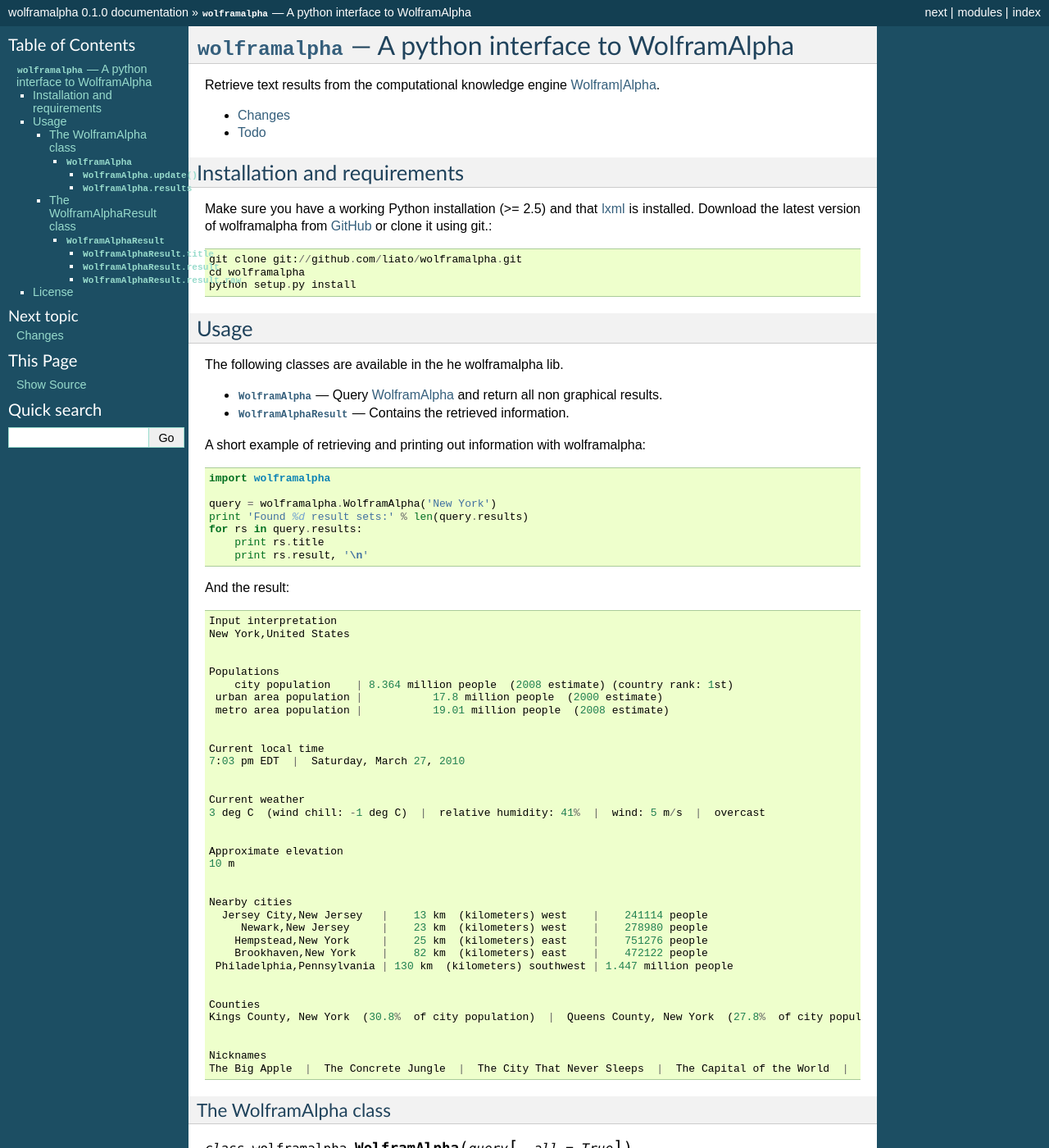
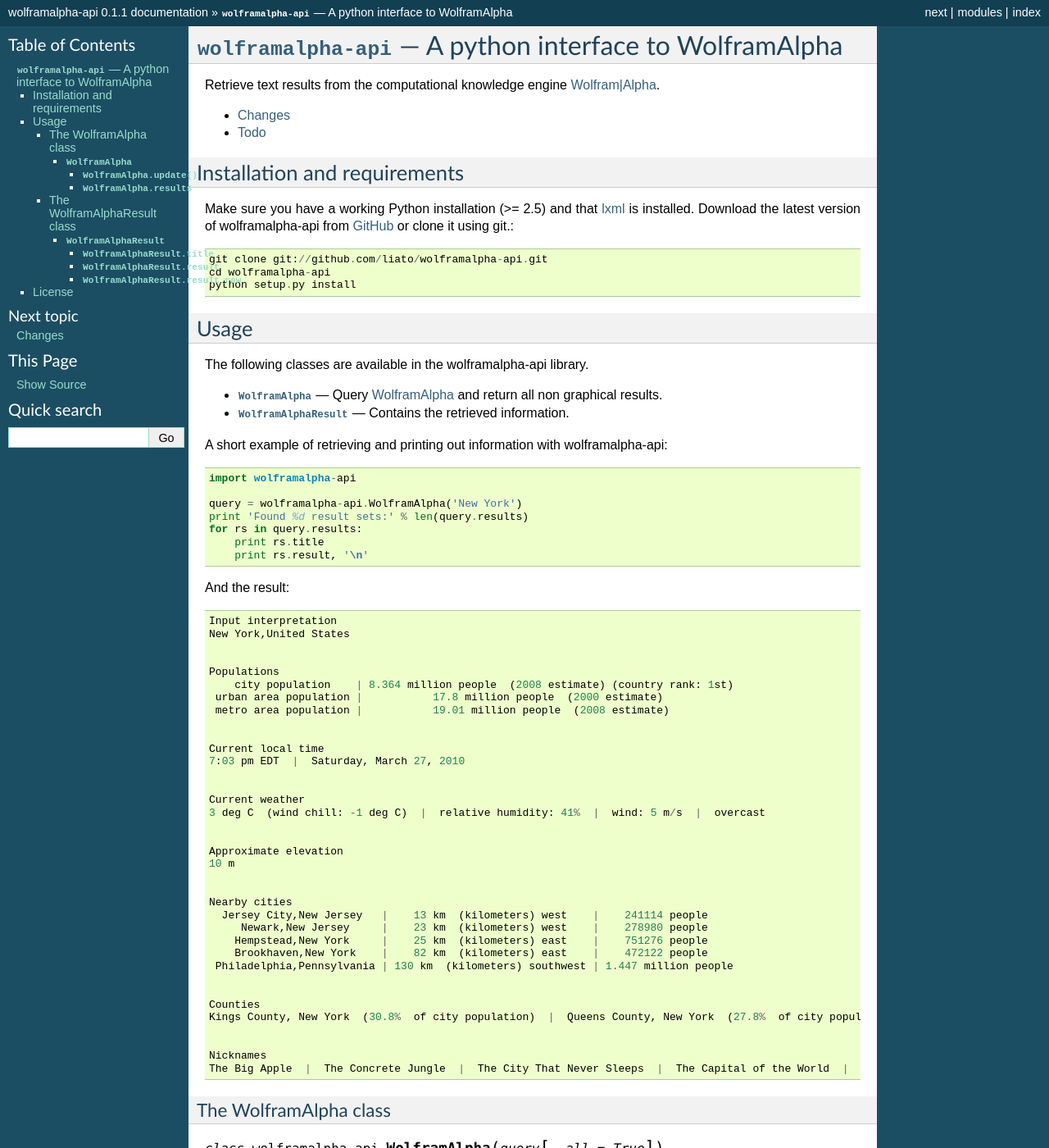
Before and after one commit to liato/wolframalpha, a Sphinx documentation site: the page built from docs/index.rst, in a window 1280 px wide and 1400 px high. Shown: the whole window at 82% size. Built offline with Sphinx 7.4.7, drawn with Linux system fonts in a browser that asks for light colours; some of the changed text lies outside the part shown.

Commit message:
Renamed the project ot wolframalpha-api.

```diff
--- a/docs/changes.rst
+++ b/docs/changes.rst
@@ -1,5 +1,10 @@
 Changes
 ============
+
+0.1.1
+-----
+
+* Renamed the project, it's now called wolframalpha-api.
 
 0.1.0
 -----
--- a/docs/conf.py
+++ b/docs/conf.py
@@ -37,7 +37,7 @@
 master_doc = 'index'
 
 # General information about the project.
-project = u'wolframalpha'
+project = u'wolframalpha-api'
 copyright = u'2010, liato'
 
 # The version info for the project you're documenting, acts as replacement for
@@ -47,7 +47,7 @@
 # The short X.Y version.
 version = '0.1'
 # The full version, including alpha/beta/rc tags.
-release = '0.1.0'
+release = '0.1.1'
 
 # The language for content autogenerated by Sphinx. Refer to documentation
 # for a list of supported languages.
@@ -158,7 +158,7 @@
 #html_file_suffix = ''
 
 # Output file base name for HTML help builder.
-htmlhelp_basename = 'wolframalphadoc'
+htmlhelp_basename = 'wolframalpha-apidoc'
 
 
 # -- Options for LaTeX output --------------------------------------------------
@@ -172,7 +172,7 @@
 # Grouping the document tree into LaTeX files. List of tuples
 # (source start file, target name, title, author, documentclass [howto/manual]).
 latex_documents = [
-  ('index', 'wolframalpha.tex', u'wolframalpha Documentation',
+  ('index', 'wolframalpha-api.tex', u'wolframalpha-api Documentation',
    u'liato', 'manual'),
 ]
 
--- a/docs/index.rst
+++ b/docs/index.rst
@@ -1,7 +1,7 @@
-:mod:`wolframalpha` --- A python interface to WolframAlpha
-==========================================================
+:mod:`wolframalpha-api` --- A python interface to WolframAlpha
+==============================================================
 
-..  module:: wolframalpha
+..  module:: wolframalpha-api
     :synopsis: A python interface to WolframAlpha.
 
 
@@ -19,28 +19,28 @@
 
 Make sure you have a working Python installation (>= 2.5) and that
 `lxml <http://codespeak.net/lxml/>`_ is installed. Download the latest version
-of wolframalpha from `GitHub <http://github.com/liato/wolframalpha>`_ or
+of wolframalpha-api from `GitHub <http://github.com/liato/wolframalpha-api>`_ or
 clone it using git.::
 
-    git clone git://github.com/liato/wolframalpha.git
-    cd wolframalpha
+    git clone git://github.com/liato/wolframalpha-api.git
+    cd wolframalpha-api
     python setup.py install
 
 
 Usage
 -----
 
-The following classes are available in the he wolframalpha lib.
+The following classes are available in the wolframalpha-api library.
 
 * :class:`WolframAlpha` --- Query `WolframAlpha <http://www.wolframalpha.com/>`__ and return all non graphical results.
 * :class:`WolframAlphaResult` --- Contains the retrieved information.
 
 
-A short example of retrieving and printing out information with wolframalpha::
+A short example of retrieving and printing out information with wolframalpha-api::
 
-    import wolframalpha
+    import wolframalpha-api
 
-    query = wolframalpha.WolframAlpha('New York')
+    query = wolframalpha-api.WolframAlpha('New York')
     print 'Found %d result sets:' % len(query.results)
     for rs in query.results:
         print rs.title
--- a/wolframalpha.py
+++ b/wolframalpha-api.py
@@ -5,7 +5,7 @@
 
 from lxml.html import document_fromstring, tostring
 
-__version__ = '0.1.0'
+__version__ = '0.1.1'
 
 
 class TextTable(object):
```
Also changed, not shown: README.rst (+7 -7 lines), setup.py (+4 -4 lines).
